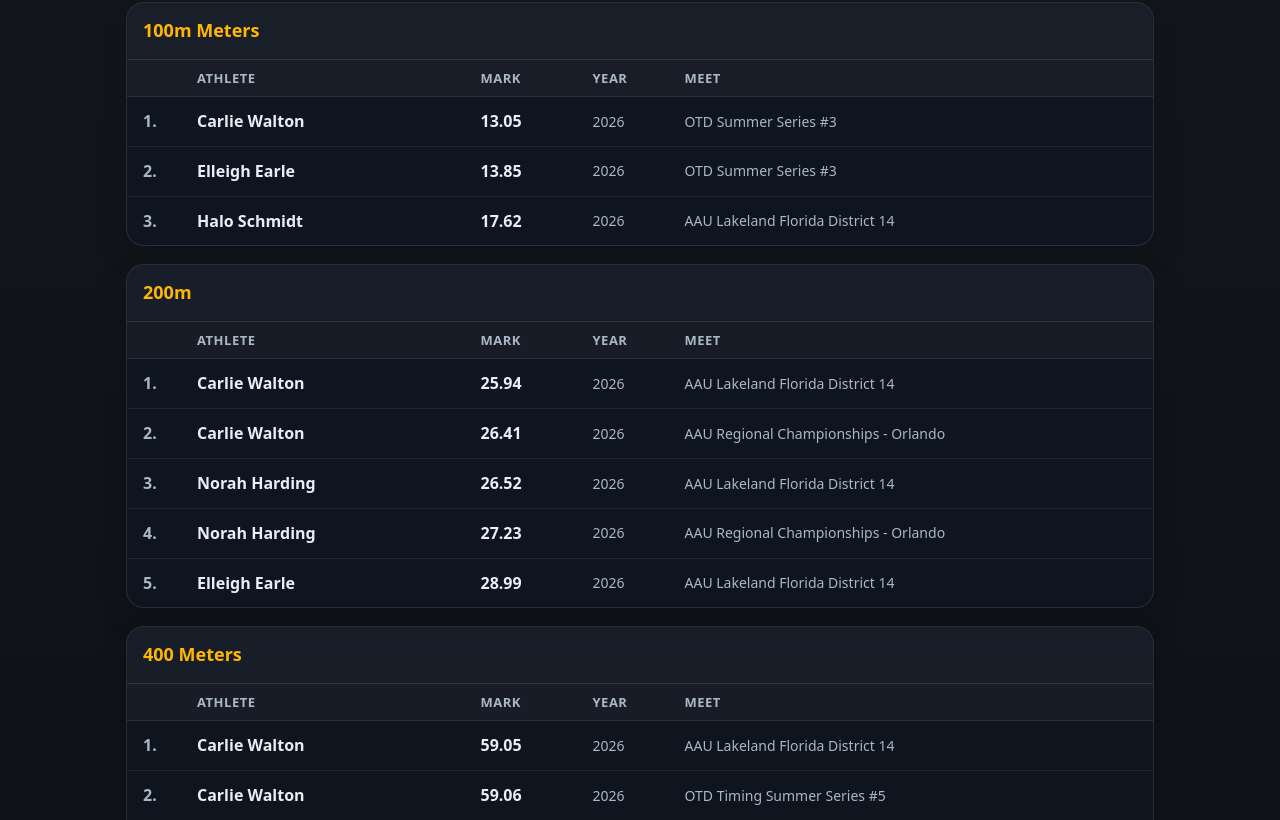
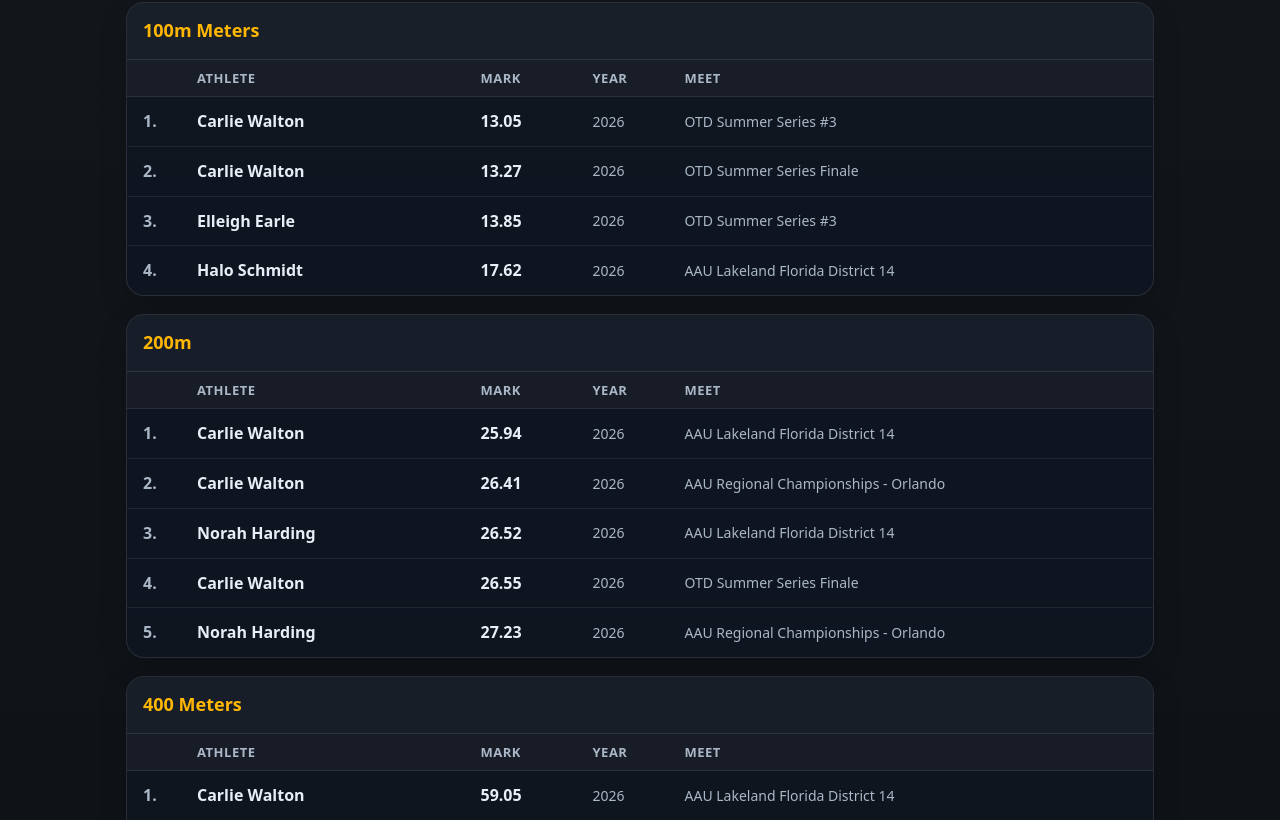
Before and after one commit to ewhaley50/MightyBurnerTC, a website: page index.html in a window 1280 px wide. Shown: the part 7830-8650 px from the top of the page. Drawn offline with Linux system fonts and the light colour scheme; no server answers.

Commit message:
Update Records

```diff
--- a/index.html
+++ b/index.html
@@ -873,8 +873,17 @@
               <span class="recordMeta">2026</span>
               <span class="recordMeet">OTD Summer Series #3</span>
             </div>
+
             <div class="recordRow">
               <span class="recordPlace">2.</span>
+              <span class="recordAthlete">Carlie Walton</span>
+              <span class="recordMark">13.27</span>
+              <span class="recordMeta">2026</span>
+              <span class="recordMeet">OTD Summer Series Finale</span>
+            </div>
+
+            <div class="recordRow">
+              <span class="recordPlace">3.</span>
               <span class="recordAthlete">Elleigh Earle</span>
               <span class="recordMark">13.85</span>
               <span class="recordMeta">2026</span>
@@ -882,7 +891,7 @@
             </div>
 
             <div class="recordRow">
-              <span class="recordPlace">3.</span>
+              <span class="recordPlace">4.</span>
               <span class="recordAthlete">Halo Schmidt</span>
               <span class="recordMark">17.62</span>
               <span class="recordMeta">2026</span>
@@ -930,19 +939,21 @@
 
             <div class="recordRow">
               <span class="recordPlace">4.</span>
+              <span class="recordAthlete">Carlie Walton</span>
+              <span class="recordMark">26.55</span>
+              <span class="recordMeta">2026</span>
+              <span class="recordMeet">OTD Summer Series Finale</span>
+            </div>
+
+            <div class="recordRow">
+              <span class="recordPlace">5.</span>
               <span class="recordAthlete">Norah Harding</span>
               <span class="recordMark">27.23</span>
               <span class="recordMeta">2026</span>
               <span class="recordMeet">AAU Regional Championships - Orlando</span>
             </div>
 
-            <div class="recordRow">
-              <span class="recordPlace">5.</span>
-              <span class="recordAthlete">Elleigh Earle</span>
-              <span class="recordMark">28.99</span>
-              <span class="recordMeta">2026</span>
-              <span class="recordMeet">AAU Lakeland Florida District 14</span>
-            </div>
+
           </div>
         </div>
 
@@ -1082,6 +1093,14 @@
 
             <div class="recordRow">
               <span class="recordPlace">3.</span>
+              <span class="recordAthlete">Norah Harding</span>
+              <span class="recordMark">1:07.87</span>
+              <span class="recordMeta">2026</span>
+              <span class="recordMeet">OTD Summer Series Finale</span>
+            </div>
+
+            <div class="recordRow">
+              <span class="recordPlace">4.</span>
               <span class="recordAthlete">Norah Harding</span>
               <span class="recordMark">1:08.18</span>
               <span class="recordMeta">2026</span>
```
